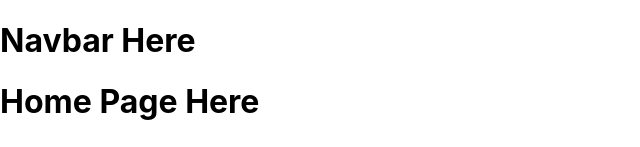
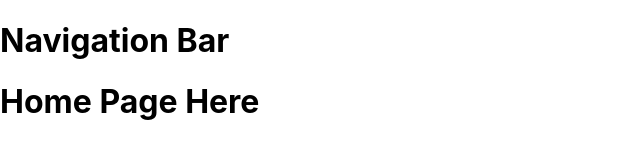
Before and after one commit to eli-front/JBS-Access, a Next.js app: page / in a window 1280 px wide. Shown: the top 147 px of the page, without its empty margins (0-640 px from the left). Built offline with nearby package versions, Linux system fonts and the light colour scheme.

Commit message:
Grammar better

```diff
--- a/components/Navbar.js
+++ b/components/Navbar.js
@@ -4,7 +4,7 @@ import Link from "next/link";
 export default function Navbar() {
   return (
     <>
-      <h1>Navbar Here</h1>
+      <h1>Navigation Bar</h1>
     </>
   );
 }
```
